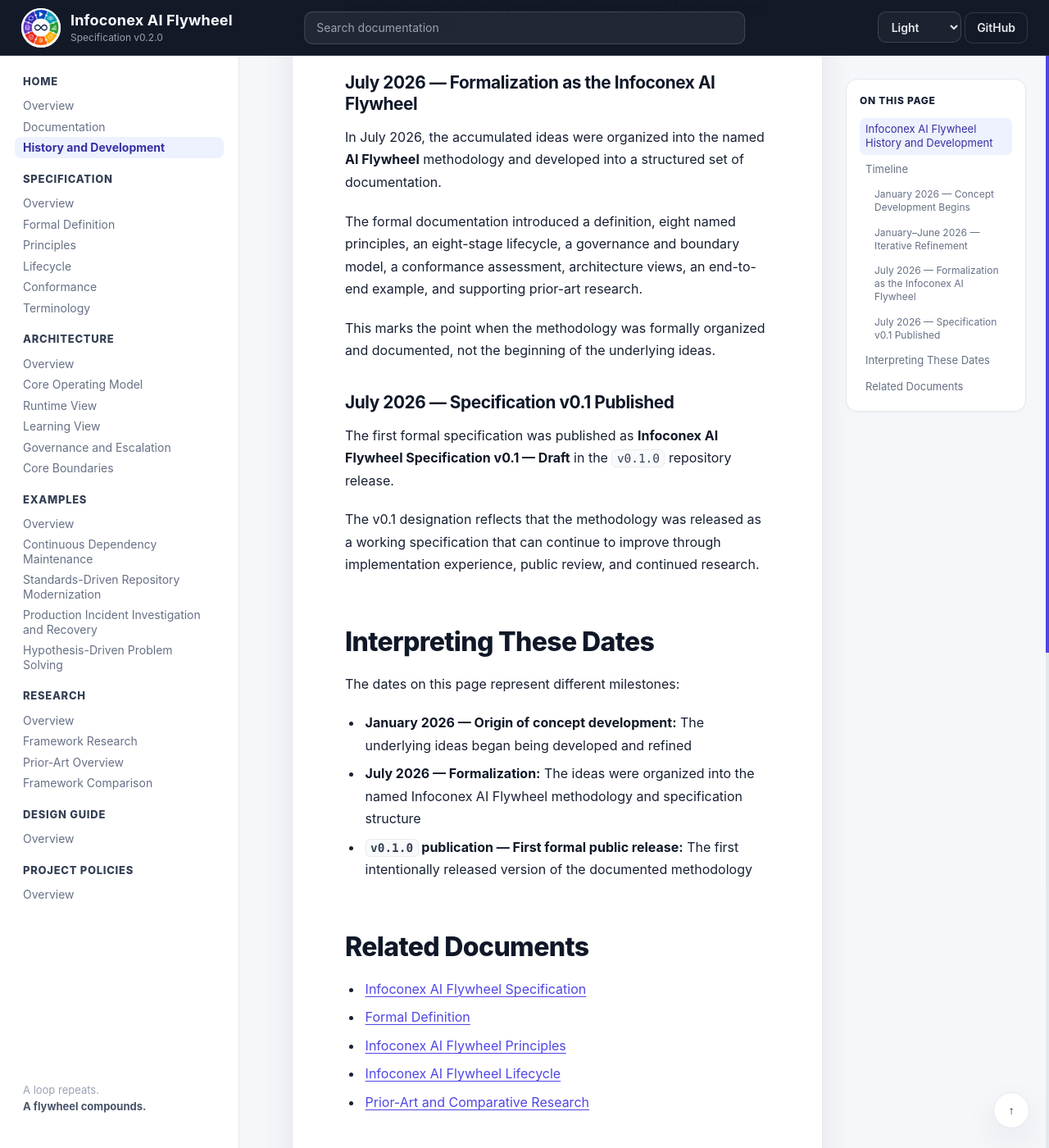
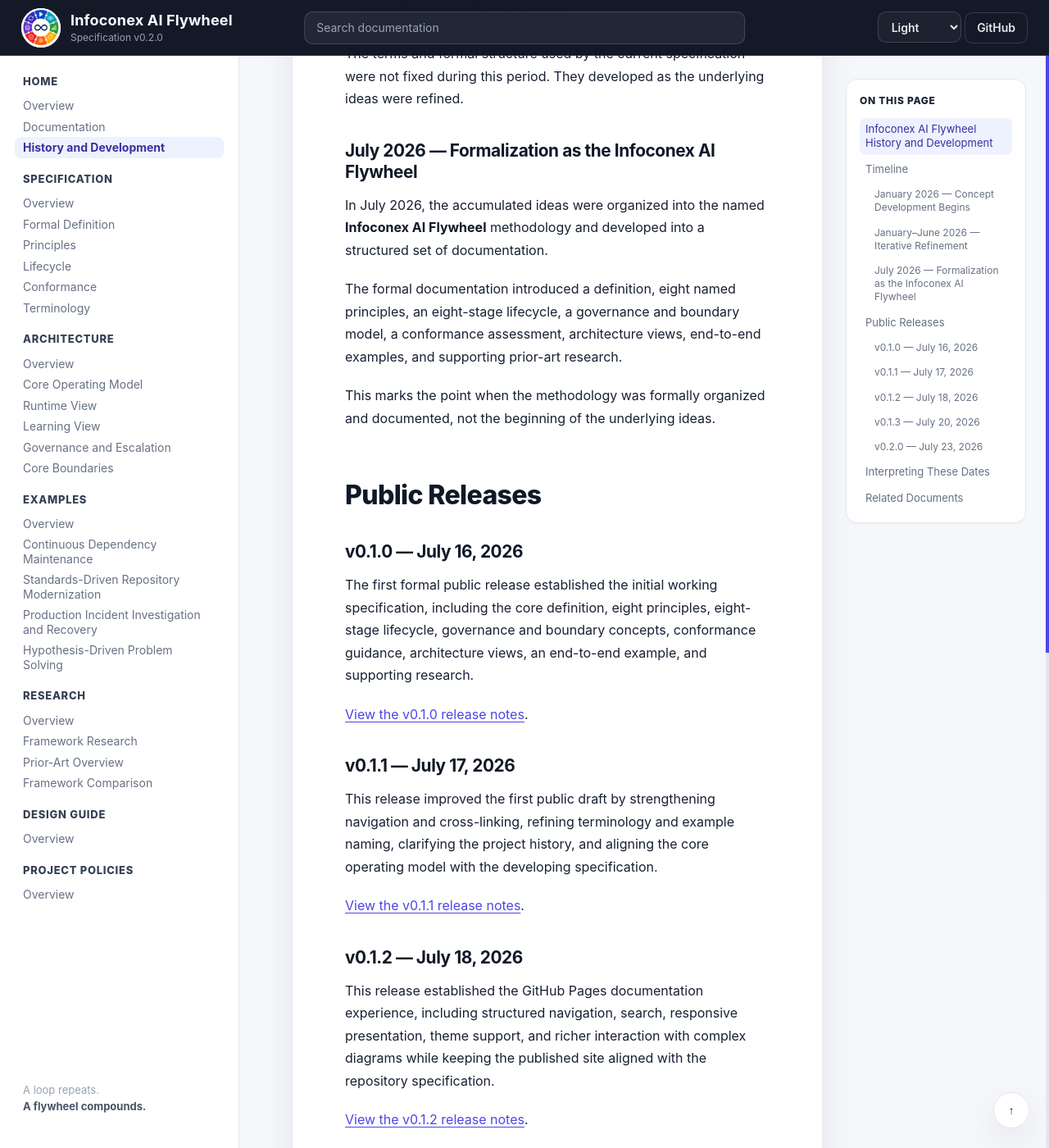
Before and after one commit to infoconex/ai-flywheel, a Jekyll site: the page built from docs/history.md, in a window 1280 px wide and 1400 px high, scrolled down 1670 px. Shown: the whole window at 82% size. Built offline with Jekyll 4.4.1, drawn with Linux system fonts in a browser that asks for light colours; our own code applies the rules of GitHub Pages for plain Markdown files; some of the changed text lies outside the part shown.

Commit message:
Establish chronological release history (#48)
* Remove history section from top README

* Add chronological public release history

```diff
--- a/docs/history.md
+++ b/docs/history.md
@@ -2,7 +2,7 @@
 
 The Infoconex AI Flywheel methodology was not created at the moment its formal documentation was written. The ideas behind it developed through practical experimentation and repeated refinement before they were organized into the current specification.
 
-This page separates three parts of that history: **concept development**, **formalization**, and **public release**.
+This page separates three parts of that history: **concept development**, **formalization**, and **public releases**. Release summaries describe what each release represented in the evolution of the methodology; detailed change lists remain in the linked GitHub release notes.
 
 ## Timeline
 
@@ -30,17 +30,43 @@ The terms and formal structure used by the current specification were not fixed
 
 ### July 2026 — Formalization as the Infoconex AI Flywheel
 
-In July 2026, the accumulated ideas were organized into the named **AI Flywheel** methodology and developed into a structured set of documentation.
+In July 2026, the accumulated ideas were organized into the named **Infoconex AI Flywheel** methodology and developed into a structured set of documentation.
 
-The formal documentation introduced a definition, eight named principles, an eight-stage lifecycle, a governance and boundary model, a conformance assessment, architecture views, an end-to-end example, and supporting prior-art research.
+The formal documentation introduced a definition, eight named principles, an eight-stage lifecycle, a governance and boundary model, a conformance assessment, architecture views, end-to-end examples, and supporting prior-art research.
 
 This marks the point when the methodology was formally organized and documented, not the beginning of the underlying ideas.
 
-### July 2026 — Specification v0.1 Published
+## Public Releases
 
-The first formal specification was published as **Infoconex AI Flywheel Specification v0.1 — Draft** in the `v0.1.0` repository release.
+### v0.1.0 — July 16, 2026
 
-The v0.1 designation reflects that the methodology was released as a working specification that can continue to improve through implementation experience, public review, and continued research.
+The first formal public release established the initial working specification, including the core definition, eight principles, eight-stage lifecycle, governance and boundary concepts, conformance guidance, architecture views, an end-to-end example, and supporting research.
+
+[View the v0.1.0 release notes](https://github.com/Infoconex/ai-flywheel/releases/tag/v0.1.0).
+
+### v0.1.1 — July 17, 2026
+
+This release improved the first public draft by strengthening navigation and cross-linking, refining terminology and example naming, clarifying the project history, and aligning the core operating model with the developing specification.
+
+[View the v0.1.1 release notes](https://github.com/Infoconex/ai-flywheel/releases/tag/v0.1.1).
+
+### v0.1.2 — July 18, 2026
+
+This release established the GitHub Pages documentation experience, including structured navigation, search, responsive presentation, theme support, and richer interaction with complex diagrams while keeping the published site aligned with the repository specification.
+
+[View the v0.1.2 release notes](https://github.com/Infoconex/ai-flywheel/releases/tag/v0.1.2).
+
+### v0.1.3 — July 20, 2026
+
+This release established the repository governance and policy foundation and tightened documentation consistency across versioning, naming, links, conformance wording, and the distinction between normative specification requirements and explanatory supporting material.
+
+[View the v0.1.3 release notes](https://github.com/Infoconex/ai-flywheel/releases/tag/v0.1.3).
+
+### v0.2.0 — July 23, 2026
+
+This release completed the major conceptual hardening of the specification. It formalized lifecycle stage contracts, non-linear and no-change behavior, validation sufficiency, persisted learning, reuse evidence, learning supersession, and independently assessable principle-aligned conformance, creating the conceptual foundation for implementation testing.
+
+[View the v0.2.0 release notes](https://github.com/Infoconex/ai-flywheel/releases/tag/v0.2.0).
 
 ## Interpreting These Dates
 
@@ -48,7 +74,7 @@ The dates on this page represent different milestones:
 
 - **January 2026 — Origin of concept development:** The underlying ideas began being developed and refined
 - **July 2026 — Formalization:** The ideas were organized into the named Infoconex AI Flywheel methodology and specification structure
-- **`v0.1.0` publication — First formal public release:** The first intentionally released version of the documented methodology
+- **Public release dates — Published specification history:** Each release records a distinct point in the evolution of the documented methodology
 
 ## Related Documents
 
```
Also changed, not shown: README.md (+0 -8 lines).
